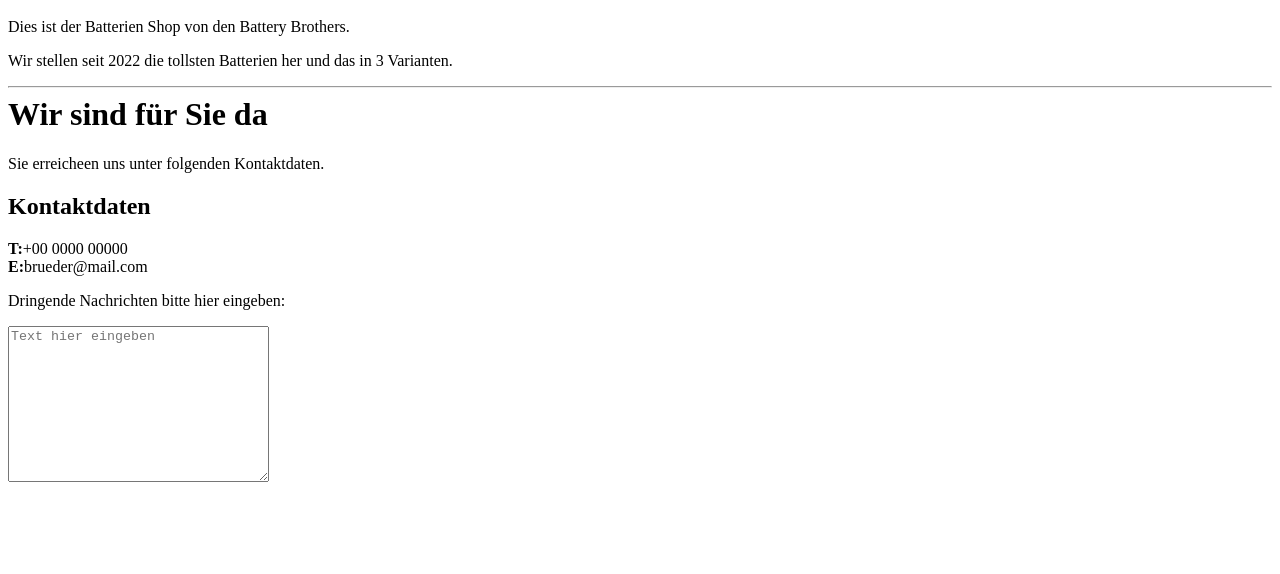
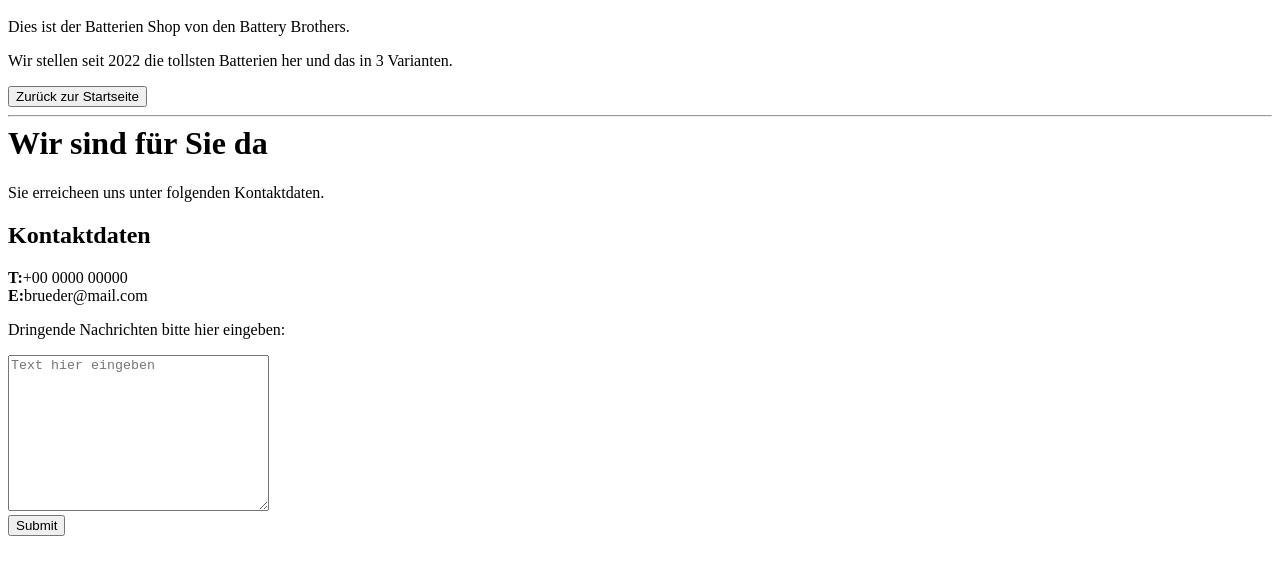
Before and after one commit to floseph/pits-kalaburda-regnery, a website: page views/help.html in a window 1280 px wide. Shown: the part 174-748 px from the top of the page. Drawn offline with Linux system fonts and the light colour scheme; files that its build step writes are made by us from their sources.

Commit message:
before merge

```diff
--- a/views/help.html
+++ b/views/help.html
@@ -12,6 +12,9 @@
     <h1>Battery Brothers</h1>
     <p>Dies ist der Batterien Shop von den Battery Brothers.</p>
     <p>Wir stellen seit 2022 die tollsten Batterien her und das in 3 Varianten.</p>
+    <a href="index.html">
+        <button>Zurück zur Startseite</button>
+    </a>
     <hr/>
 
     <h1>Wir sind für Sie da</h1>
@@ -22,7 +25,8 @@
         <b>E:</b>brueder@mail.com </p>
 
     <p>Dringende Nachrichten bitte hier eingeben: </p>
-    <textarea name="message" placeholder="Text hier eingeben"cols="30" rows="10"></textarea>
+    <textarea name="message" placeholder="Text hier eingeben"cols="30" rows="10"></textarea><br>
+    <button name="submit">Submit</button>
 
 
 </body>
```
Also changed, not shown: views/about.html (+3 -0 lines), views/faq.html (+3 -0 lines), views/impressum.html (+3 -0 lines), views/versandinfo.html (+3 -3 lines), public/css/styles.css (line endings or trailing spaces), 1 other file.
